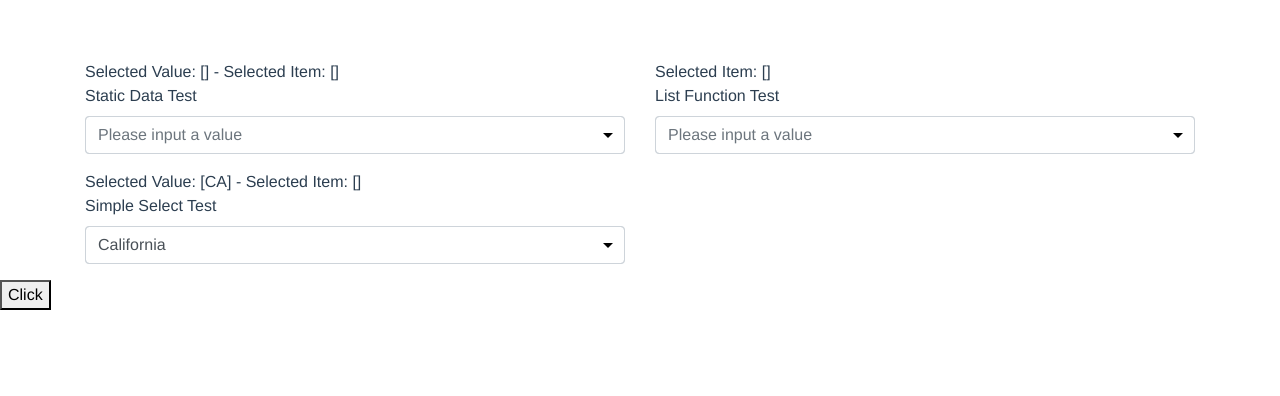
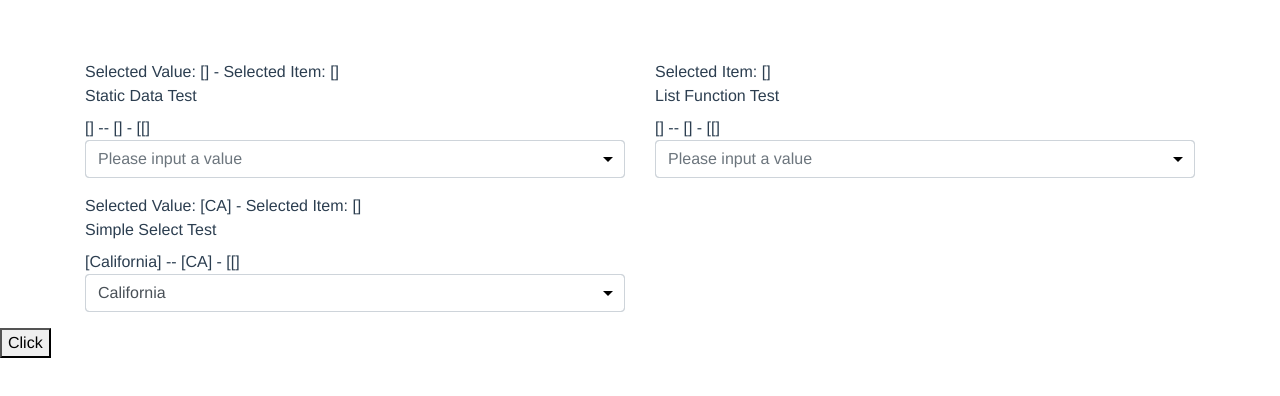
Before and after one commit to mattdiez/filtering-select, a Vue app: page / in a window 1280 px wide. Shown: the top 396 px of the page. Built offline with nearby package versions, Linux system fonts and the light colour scheme.

Commit message:
Altering box behavior, de-linking textinput from value

```diff
--- a/src/App.vue
+++ b/src/App.vue
@@ -5,7 +5,7 @@
 
     <link rel="stylesheet" href="https://unpkg.com/bootstrap@4.1.3/dist/css/bootstrap.min.css"/>
 
-<form novalidate>
+<form novalidate autocomplete="off">
     <div class="container">
 
       <div class="row">
--- a/src/components/FilteringSelect.vue
+++ b/src/components/FilteringSelect.vue
@@ -3,6 +3,7 @@
     <div>
         <!-- for debugging purposes -->
 
+		<div>[{{textInput}}] -- [{{selectedValue}}] - [[{{targetValue}}]</div>
         <div class="input-group-placeholder"  v-bind:class="{ expanded : renderSuggestions, 'is-invalid' : hasError}">
             <input
                 type="text"
@@ -21,13 +22,13 @@
                 @input="inputListener"
                 @compositionend="evt => inCompositionMode = false"
                 @compositionstart="evt => inCompositionMode = true"
-                v-model="textInput"
                 type="text"
                 :id="id"
                 :name="name"
                 placeholder=""
                 :required="required"
                 :tabindex="tabindex"
+				ref="inputBox"
                 class="form-control text-input"
                 v-bind:class="{'is-invalid' : hasError}"
                 />
@@ -89,7 +90,8 @@ export default {
 			typingForward: true,
 			selectedValue: this.value,
 			selectedItem: null,
-			inCompositionMode: null /* event for chrome on mobile */
+			inCompositionMode: null ,/* event for chrome on mobile */
+			targetValue: null
 		}
   	},
 	props: { // these are passed in
@@ -178,23 +180,29 @@ export default {
 		},
 	},
 	watch: {
-		value() {
+		value: {
 			// watch changes in the v-model property
+			/*
 			if ((!this.listIsRequest()) && (this.value)) {
 				// TODO: This is called in created() AND here, maybe merge
-  				this.select(this.list.find(item => this.valueProperty(item) === this.value))
+				let item = this.list.find(item => this.valueProperty(item) === this.value)
+				if (item)
+  					this.select(item)
   			} else {
   				this.selectedValue = this.value;
-  			}
+			  }*/
+			handler(current) {
+				this.selectedValue = current;
+			},
+			immediate: true
 		},
 		selectedItem(newItem) {
 			// watch changes on suggestion select/click
 			this.selectedValue = newItem ? newItem[this.valueAttr] : null;
 		},
 		selectedValue(newValue) {
-			// trigger 'input' event to update v-model
 			this.$emit('input', this.selectedValue)
-		}
+		},
 	},
 	methods: {
 		emitClickInput () {
@@ -204,7 +212,6 @@ export default {
 			this.typingForward = true;
 
 			if (['Delete', 'Backspace'].indexOf(event.code) != -1) {
-				this.clearSelection();
 				this.typingForward = false;
 			}
 
@@ -218,37 +225,38 @@ export default {
 			this.moveSelection(event);
 		},
 		inputListener(event) {
+			const targetValue = !event.target ? event : event.target.value
 
-			if (this.inCompositionMode == true) {
+			this.targetValue = targetValue;
+
+			if (this.inCompositionMode) {
+				// in composition mode under google chrome on mobile
 				// https://github.com/vuejs/vue/issues/8231
-				if (event.target && this.textInput) {
-					if (event.target.value.length < this.textInput.length) {
-						this.typingForward = false;
-						this.clearSelection();
-					}
+				this.typingForward = true;
+				if (targetValue && this.textInput && (targetValue.length < this.textInput.length)) {
+					this.typingForward = false;
 				}
-				this.textInput = event.target.value;
+			}
 
-			}
+			if (this.textInput === targetValue) { return }
+
+			this.textInput = targetValue
 
 			if (this.selectedItem) {
 				this.clearSelection();
 			}
 			if (this.listIsRequest() && this.debounce) {
 				clearTimeout(this.timeoutInstance)
-				let app = this;
-				this.timeoutInstance = setTimeout(function() {
-					app.research(queryText);
-				}, this.debounce)
+				this.timeoutInstance = setTimeout(this.research, this.debounce)
 			} else {
-				this.research(this.textInput)
+				this.research()
 			}
 		},
-    	async research (queryText) {
+    	async research () {
 			try {
         		if (this.canSend) {
           			this.canSend = false
-          			this.$set(this, 'suggestions', await this.getSuggestions(queryText))
+          			this.$set(this, 'suggestions', await this.getSuggestions())
         		}
       		}
       		catch (e) {
@@ -262,8 +270,6 @@ export default {
 				// Autoselect first/only item
 				if ((this.suggestions.length === 1) && (this.typingForward) && this.autoselectSingle) {
 					this.select(this.suggestions[0], true)
-
-					// this.$emit('compositionend')
 				}
 	        	return this.suggestions
       		}
@@ -283,15 +289,17 @@ export default {
 			if (!this.isOverList) {
 				if (!this.selectedItem) {
 					this.textInput = null;
+					this.$refs.inputBox.value = null;
 					this.clearSuggestions();
 					this.clearSelection();
 				}
 				this.hideList();
 			}
 		},
-		async getSuggestions (queryText) {
+		async getSuggestions () {
 			let matches = [];
 			let results = [];
+			let queryText = this.textInput;
 
 			if (queryText) {
 				if ((queryText) && (queryText.length < this.minLength)) {
@@ -340,6 +348,7 @@ export default {
 	    },
 		clearSelection () {
 			this.selectedItem = null;
+			this.$emit('select', null)
 		},
 		showList () {
 			if (!this.renderSuggestions) {
@@ -364,18 +373,22 @@ export default {
 		select (item, interactive = false) {
 			this.selectedItem = item;
 
-			this.textInput = item[this.labelAttr];
-
-			// reduce suggestion list to selected val
+			// reduce suggestion list to selected value
 			this.suggestions = [item];
 
+			this.hideList();
 
-			this.hideList();
+			// TODO: Move this to a watch/listener event?
+			let value = item[this.valueAttr];
+			let label = item[this.labelAttr];
+
+			this.$emit('input', value)
+			this.$refs.inputBox.value = label;
+			this.textInput = label;
+
+
 			if (interactive) {
-				if (this.inCompositionMode) {
-					event.target.value = this.textInput;
-				}
-				this.$emit('select', this.selectedValue)
+				this.$emit('select', this.textInput)
 			}
 		},
 		letterProcess (item) {
@@ -391,7 +404,6 @@ export default {
 			}
 		},
 		moveSelection (e) {
-
 			if ((e.code == 'ArrowDown') || (e.code == 'ArrowUp')) {
 				e.preventDefault()
 				this.showList()
@@ -424,19 +436,17 @@ export default {
 			return typeof this.list === 'function'
 		},
 	    valueProperty (obj) {
-			//return this.getPropertyByAttribute(obj, this.valueAttribute)
 			return obj[this.valueAttr];
 	    }
 
 	},
-	created() {
+	mounted() {
 		if ((!this.listIsRequest()) && (this.value)) {
-			this.select(this.list.find(item => this.valueProperty(item) === this.value))
+			let item = this.list.find(item => this.valueProperty(item) === this.value);
+			if (item)
+				this.select(item)
 		}
 	},
-	updated() {
-
-	}
 }
 </script>
 
```
